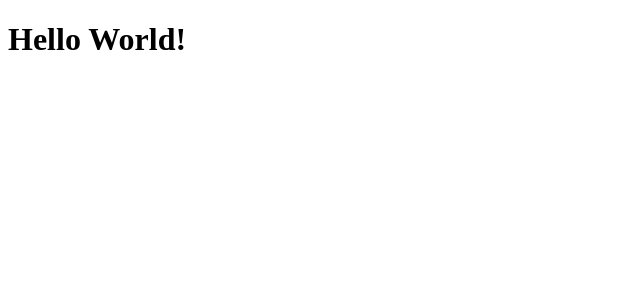
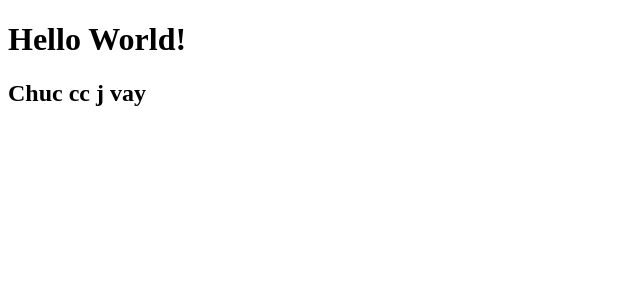
Before and after one commit to ConHeoXinh/Angular_16, an Angular app: page / in a window 1280 px wide. Shown: the top 300 px of the page, without its empty margins (0-640 px from the left). Built offline with nearby package versions, Linux system fonts and the light colour scheme.

Commit message:
Hello World

```diff
--- a/src/app/app.component.html
+++ b/src/app/app.component.html
@@ -1 +1,2 @@
 <h1>Hello World!</h1>
+<h2> Chuc cc j vay</h2>
```
